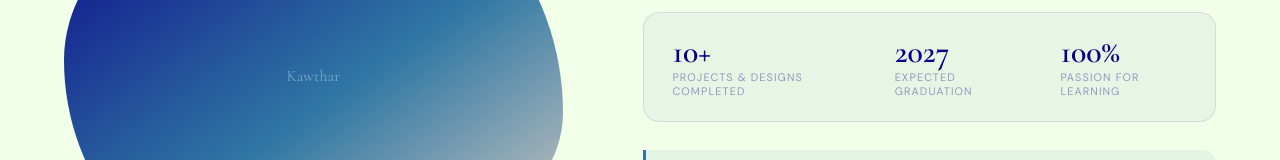
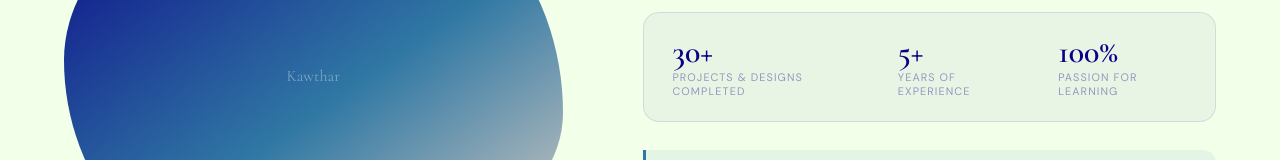
Before and after one commit to kawthar1235/portfolio1, a React (Vite) app in the folder client/: page / in a window 1280 px wide. Shown: the part 495-655 px from the top of the page. Built offline with nearby package versions, Linux system fonts and the light colour scheme; no server answers.

Commit message:
Update project statistics in About component

```diff
--- a/client/src/components/About.jsx
+++ b/client/src/components/About.jsx
@@ -63,8 +63,8 @@ export default function About() {
 
         <div className={styles.stats}>
           {[
-            ['10+', 'Projects & designs completed'],
-            ['2027', 'Expected graduation'],
+            ['30+', 'Projects & designs completed'],
+            ['5+','Years of experience'],
             ['100%', 'Passion for learning']
           ].map(([n, l]) => (
             <div key={l}>
```
